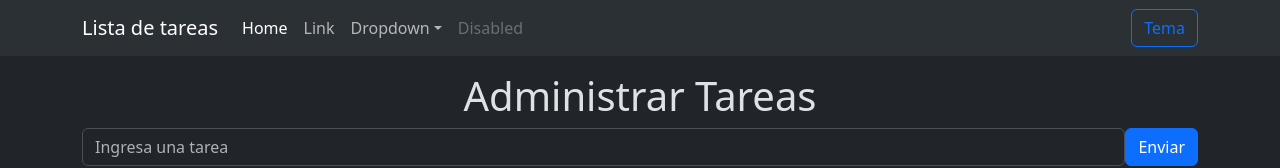
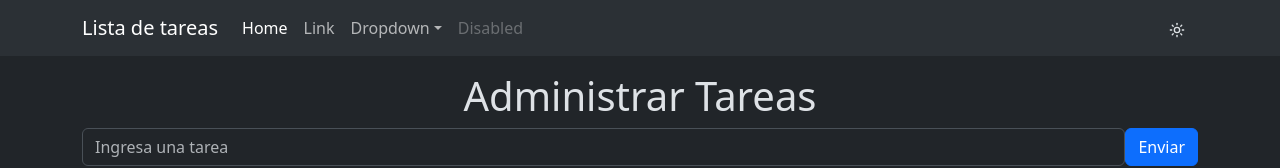
Before and after one commit to AlmarazAbel/listatareas-c22--editar, a React (Vite) app: page / in a window 1280 px wide. Shown: the top 168 px of the page. Built offline with nearby package versions, Linux system fonts and the light colour scheme.

Commit message:
agregamos iconos de react

```diff
--- a/package.json
+++ b/package.json
@@ -12,7 +12,8 @@
   "dependencies": {
     "bootstrap": "^5.3.8",
     "react": "^19.2.4",
-    "react-dom": "^19.2.4"
+    "react-dom": "^19.2.4",
+    "react-icons": "^5.6.0"
   },
   "devDependencies": {
     "@babel/core": "^7.29.0",
--- a/src/components/Navbar.jsx
+++ b/src/components/Navbar.jsx
@@ -1,3 +1,6 @@
+import { LuSun } from "react-icons/lu";
+
+
 const Navbar = () => {
   return (
     <nav className="navbar navbar-expand-lg bg-body-tertiary">
@@ -65,7 +68,7 @@ const Navbar = () => {
               </a>
             </li>
           </ul>
-          <button className="btn btn-outline-primary">Tema</button>
+          <button className="btn btn-outline-ligth"><LuSun></LuSun></button>
         </div>
       </div>
     </nav>
```
Also changed, not shown: 1 other file (tests, documents, lock files or other folders).
